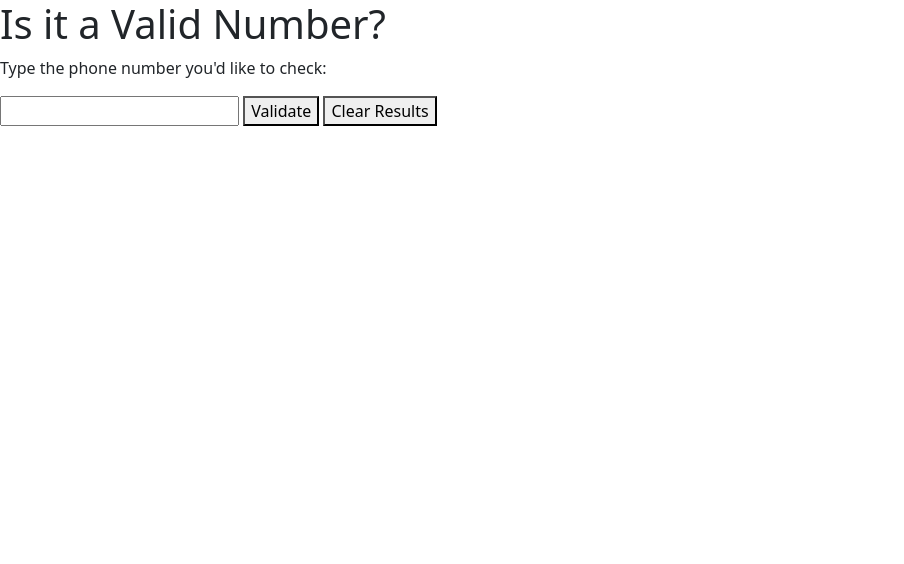
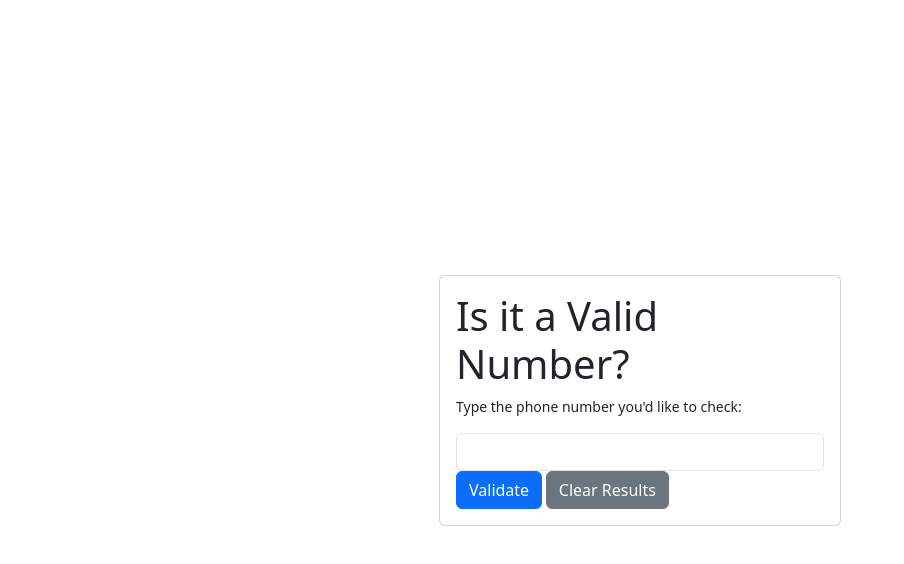
Before and after one commit to n-s-harvey/FreeCodeCamp, a website: page 02.5_Beta_JavaScript_Algorithm_and_Data_Structures/telephone-number-validator/index.html in a window 1280 px wide. Shown: the whole page, without its empty margins (0-904 px from the left). Drawn offline with nearby package versions, Linux system fonts and the light colour scheme.

Commit message:
bootstrap styling roman-numeral-converter

```diff
--- a/02.5_Beta_JavaScript_Algorithm_and_Data_Structures/telephone-number-validator/index.html
+++ b/02.5_Beta_JavaScript_Algorithm_and_Data_Structures/telephone-number-validator/index.html
@@ -8,17 +8,19 @@
 
   <link href="https://cdn.jsdelivr.net/npm/bootstrap@5.3.2/dist/css/bootstrap.min.css" rel="stylesheet"
     integrity="sha384-T3c6CoIi6uLrA9TneNEoa7RxnatzjcDSCmG1MXxSR1GAsXEV/Dwwykc2MPK8M2HN" crossorigin="anonymous">
+  <link href="styles.css" rel="stylesheet">
 </head>
 
-<body>
-  <h1>Is it a Valid Number?</h1>
-  <article>
-    <section>
+<body class="d-flex justify-content-center align-items-center">
+  <article class=" card">
+    <section class="container small card-body">
 
-      <p>Type the phone number you'd like to check: </p>
-      <input type="text" id="user-input">
-      <button type="button" id="check-btn" onclick="">Validate</button>
-      <button type="button" id="clear-btn" onclick="">Clear Results</button>
+      <h1 class="card-title">Is it a Valid Number?</h1>
+
+      <p class="card-text">Type the phone number you'd like to check: </p>
+      <input type="text" id="user-input" class="form-control">
+      <button type="button" id="check-btn" class="btn btn-primary" onclick="">Validate</button>
+      <button type="button" id="clear-btn" class="btn btn-secondary" onclick="">Clear Results</button>
       <div id="results-div"></div>
     </section>
   </article>
--- a/02.5_Beta_JavaScript_Algorithm_and_Data_Structures/telephone-number-validator/script.js
+++ b/02.5_Beta_JavaScript_Algorithm_and_Data_Structures/telephone-number-validator/script.js
@@ -1,3 +1,4 @@
+import bootstrap from 'bootstrap'
 /*
 Telephone Number Validator
 
--- a/02.5_Beta_JavaScript_Algorithm_and_Data_Structures/telephone-number-validator/styles.scss
+++ b/02.5_Beta_JavaScript_Algorithm_and_Data_Structures/telephone-number-validator/styles.scss
@@ -1,101 +1,7 @@
-$text: #050607;
-$background: #f9fafa;
-$primary: #758891;
-$secondary: #c1b2b2;
-$accent: #afae9b;
-$info-card: #ECE9EB;
-
-$info-background: rgba($info-card, 40%);
-
-* {
-  margin: 0;
-  padding: 0;
-}
-
-html {
-  font-size: 10px;
+.small {
+  max-width: 400px;
 }
 
 body {
-  background-image: linear-gradient($primary, $secondary);
-  background-repeat: no-repeat;
-  background-size: 100%;
-  color: $text;
-  font-size: 2rem;
-  display: flex;
-  flex-direction: column;
-  align-content: center;
   height: 100vh;
-  font-family: 'Lato', sans-serif;
 }
-
-h1 {
-  margin-top: 10vh;
-  text-align: center;
-  color: $text;
-  font-family: 'Cinzel', serif;
-}
-
-nav {
-  position: sticky;
-  top: 0;
-  background-color: $info-background;
-  box-shadow: $info-background 0 0 2.5em 0.5em;
-}
-
-hr {
-  margin: 1rem auto 1rem;
-  width: 50%;
-}
-
-article {
-  overflow: hidden;
-  background-color: $info-card;
-  background-color: rgba($info-card, 40%);
-
-  margin: 1rem auto;
-  padding: 1em;
-  align-items: center;
-  color: $text;
-  border-radius: 1em;
-  text-align: center;
-
-  top: 50%;
-  left: 50%;
-  height: auto;
-  transition: height 0.5s ease-in-out;
-
-  button {
-    border: none;
-    display: block;
-    color: $background;
-    width: 5em;
-    height: 2.5em;
-    font-size: inherit;
-    background-color: $primary;
-    border-radius: 0.5em;
-    opacity: 90%;
-    transition: background-color 400ms;
-  }
-
-  button:hover {
-    cursor: pointer;
-    background-color: $accent;
-  }
-
-  input {
-    font-size: inherit;
-    text-align: center;
-  }
-
-}
-
-section>* {
-  margin: 0.5em auto;
-}
-
-@media screen and (min-width: 1000px) {
-  hr {
-    width: 800px;
-  }
-}
```
Also changed, not shown: 02.5_Beta_JavaScript_Algorithm_and_Data_Structures/telephone-number-validator/styles.css, 1 other file.
